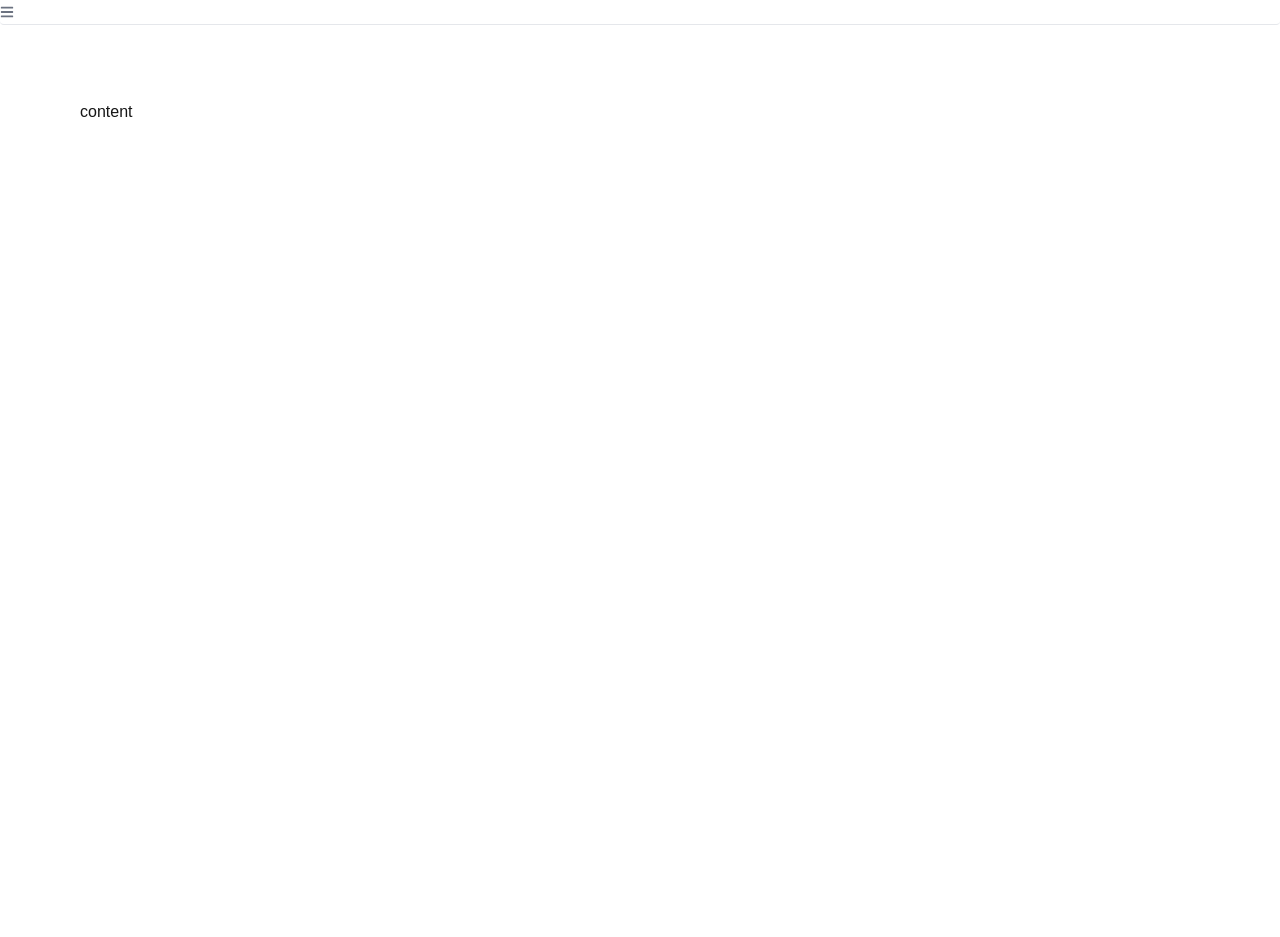
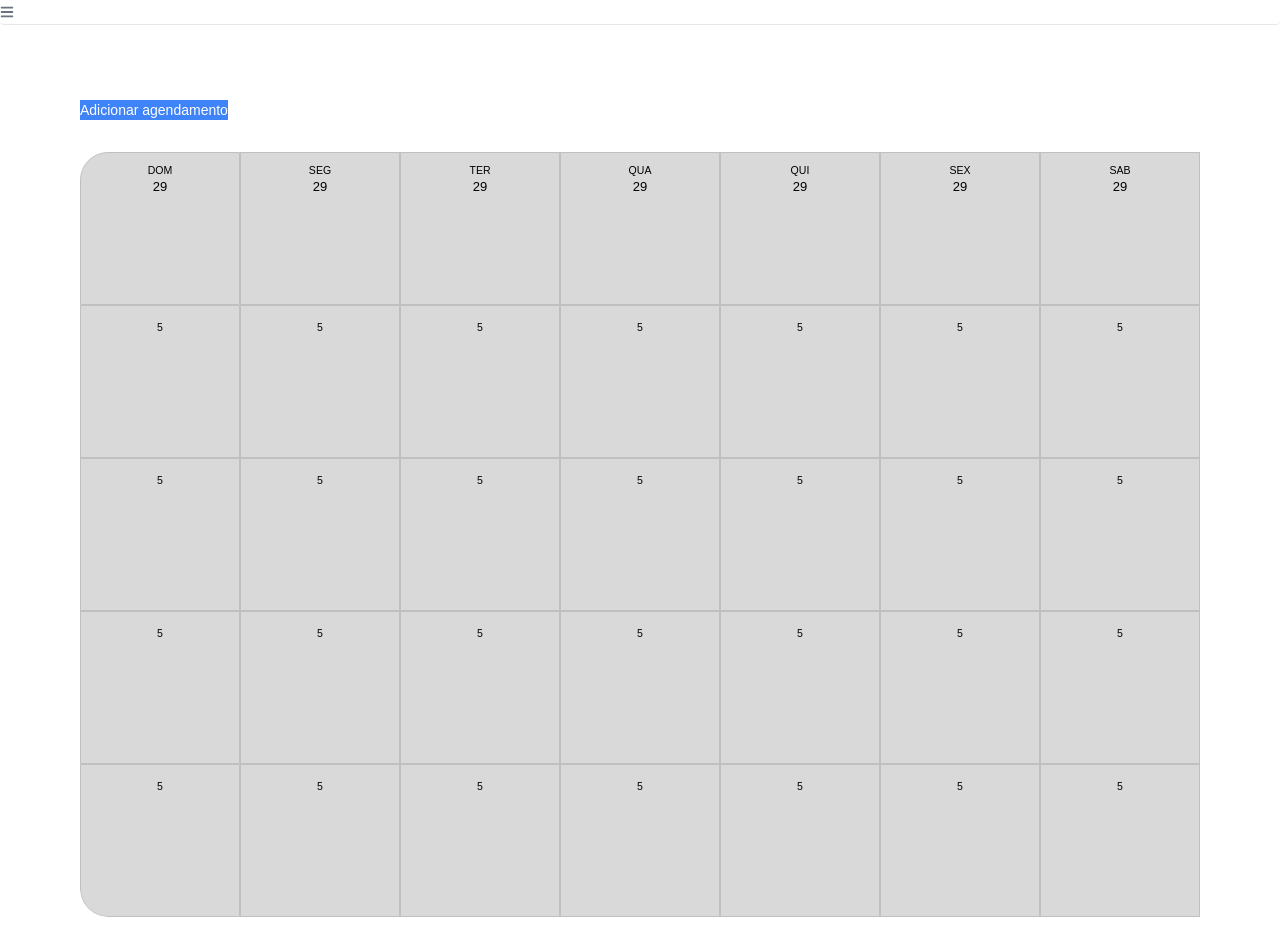
Before and after one commit to Luv4as/registro-do-cabeleireiro, a Next.js app: page /calendario in a window 1280 px wide. Before the commit the page ends 800 px from the top, so only its background shows below. Built offline with nearby package versions, Linux system fonts and the light colour scheme; no server answers.

Commit message:
feat: ajustes e adicionando desgin calendario

```diff
--- a/app/(pages)/(protected)/calendario/page.tsx
+++ b/app/(pages)/(protected)/calendario/page.tsx
@@ -1,8 +1,14 @@
+'use client'
+
+import { ButtonComponent } from "@/app/components/button";
+import Calendario from "../../../components/calendario";
+
 export default function CalendarioPage() {
+  return (
+    <div className="w-full">
+      <ButtonComponent text="Adicionar agendamento" className="bg-blue-500 hover:bg-blue-600 mb-8" onClick={()=>{return 0}}></ButtonComponent>
 
-  return (
-    <div>
-      content
+      <Calendario />
     </div>
   );
 }
--- a/app/components/button.tsx
+++ b/app/components/button.tsx
@@ -1,16 +1,21 @@
+
+import type { ComponentProps } from "react";
 
 import { Button } from "flowbite-react";
 
 interface ButtonComponentProps {
   text: string;
   onClick?: () => void;
-  color?: string;
+  color?: ComponentProps<typeof Button>["color"];
+  className?: string;
 }
 
-export function ButtonComponent({ text, onClick, color = "blue" }: ButtonComponentProps) {
+export function ButtonComponent({ text, onClick, color = "blue", className }: ButtonComponentProps) {
   return (
     <div className="flex flex-wrap gap-2">
-      <Button color={color} onClick={onClick}>{text}</Button>
+      <Button color={color} className={className} onClick={onClick}>
+        {text}
+      </Button>
     </div>
   );
 }
--- /dev/null
+++ b/app/components/calendario.tsx
@@ -0,0 +1,68 @@
+type CalendarCellProps = {
+	dayLabel?: string;
+	dayNumber?: string;
+	value?: string;
+	roundTopLeft?: boolean;
+	roundBottomLeft?: boolean;
+};
+
+const WEEK_DAYS = ["DOM", "SEG", "TER", "QUA", "QUI", "SEX", "SAB"];
+
+function CalendarCell({
+	dayLabel,
+	dayNumber,
+	value,
+	roundTopLeft = false,
+	roundBottomLeft = false,
+}: CalendarCellProps) {
+	const radiusClasses = [
+		roundTopLeft ? "rounded-tl-[28px]" : "",
+		roundBottomLeft ? "rounded-bl-[28px]" : "",
+	]
+		.filter(Boolean)
+		.join(" ");
+
+	return (
+		<div className={`relative h-38.25 border border-[#c0c0c0] bg-[#d9d9d9] ${radiusClasses}`.trim()}>
+			{dayLabel ? (
+				<div className="absolute left-1/2 top-3 flex -translate-x-1/2 flex-col items-center gap-1 text-center text-black">
+					<p className="text-[10.56px] font-normal uppercase leading-none">{dayLabel}</p>
+					<p className="text-[13px] font-normal leading-none">{dayNumber}</p>
+				</div>
+			) : (
+				<p className="absolute left-1/2 top-4 -translate-x-1/2 text-[10.56px] font-normal leading-none text-black">
+					{value}
+				</p>
+			)}
+		</div>
+	);
+}
+
+export default function Calendario() {
+	return (
+		<div className="w-full overflow-x-auto rounded-bl-[28px]">
+			<div className="grid min-w-245 grid-cols-7" data-node-id="46:614">
+				{WEEK_DAYS.map((day, index) => (
+					<CalendarCell
+						key={`header-${day}`}
+						dayLabel={day}
+						dayNumber="29"
+						roundTopLeft={index === 0}
+					/>
+				))}
+
+				{Array.from({ length: 21 }).map((_, index) => (
+					<CalendarCell key={`middle-${index}`} value="5" />
+				))}
+
+				{Array.from({ length: 7 }).map((_, index) => (
+					<CalendarCell
+						key={`bottom-${index}`}
+						value="5"
+						roundBottomLeft={index === 0}
+					/>
+				))}
+			</div>
+		</div>
+	);
+}
--- a/app/components/table.tsx
+++ b/app/components/table.tsx
@@ -5,7 +5,6 @@ import { useClients } from "../hooks/useClients";
 import { maskCelular } from "../lib/utils/masks";
 import ModalComponent from "./modal";
 import { useState } from "react";
-import { clientsService } from "../lib/api/service/clients";
 
 export function TableComponent() {
   const { clients, loading, error, deleteClient } = useClients();
```
